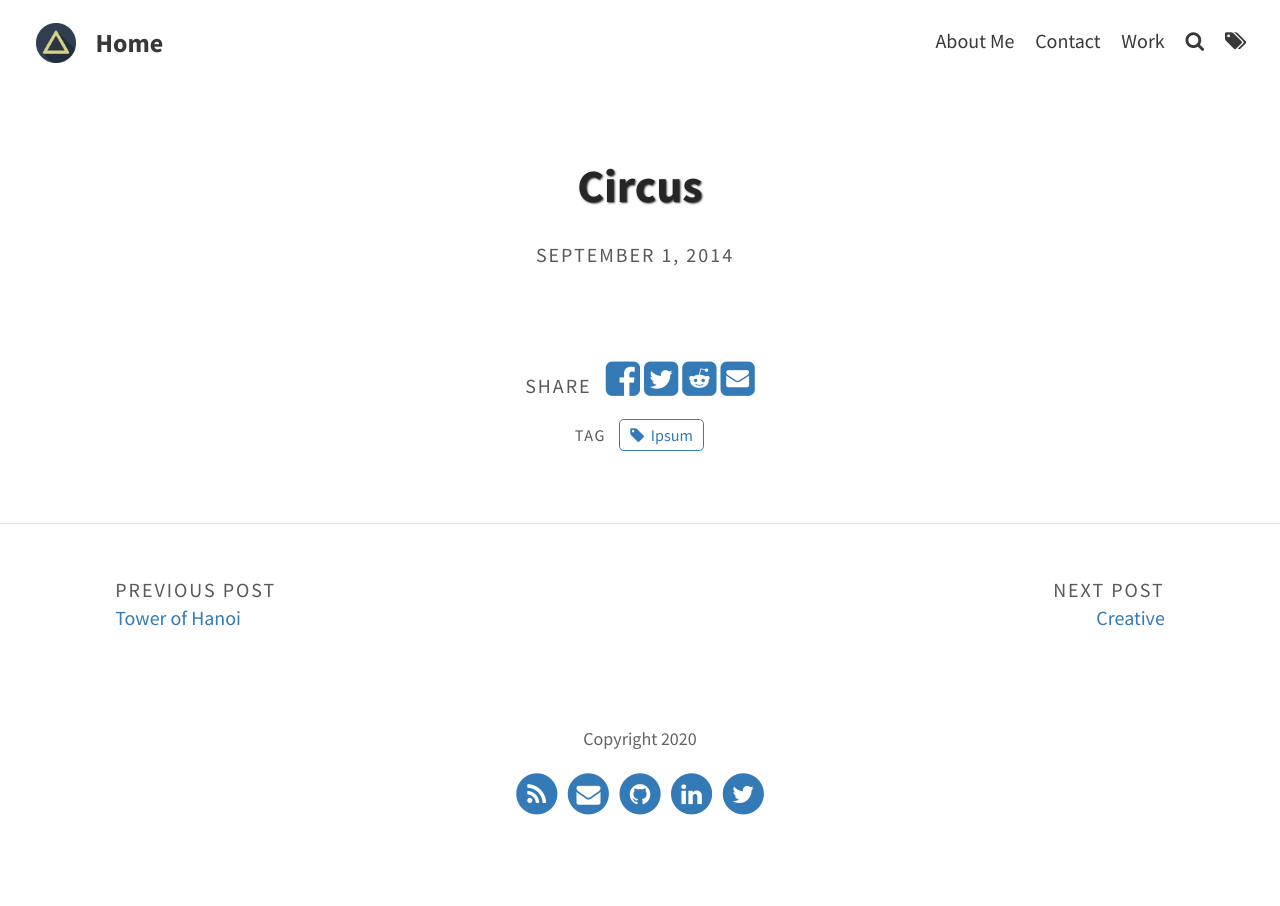
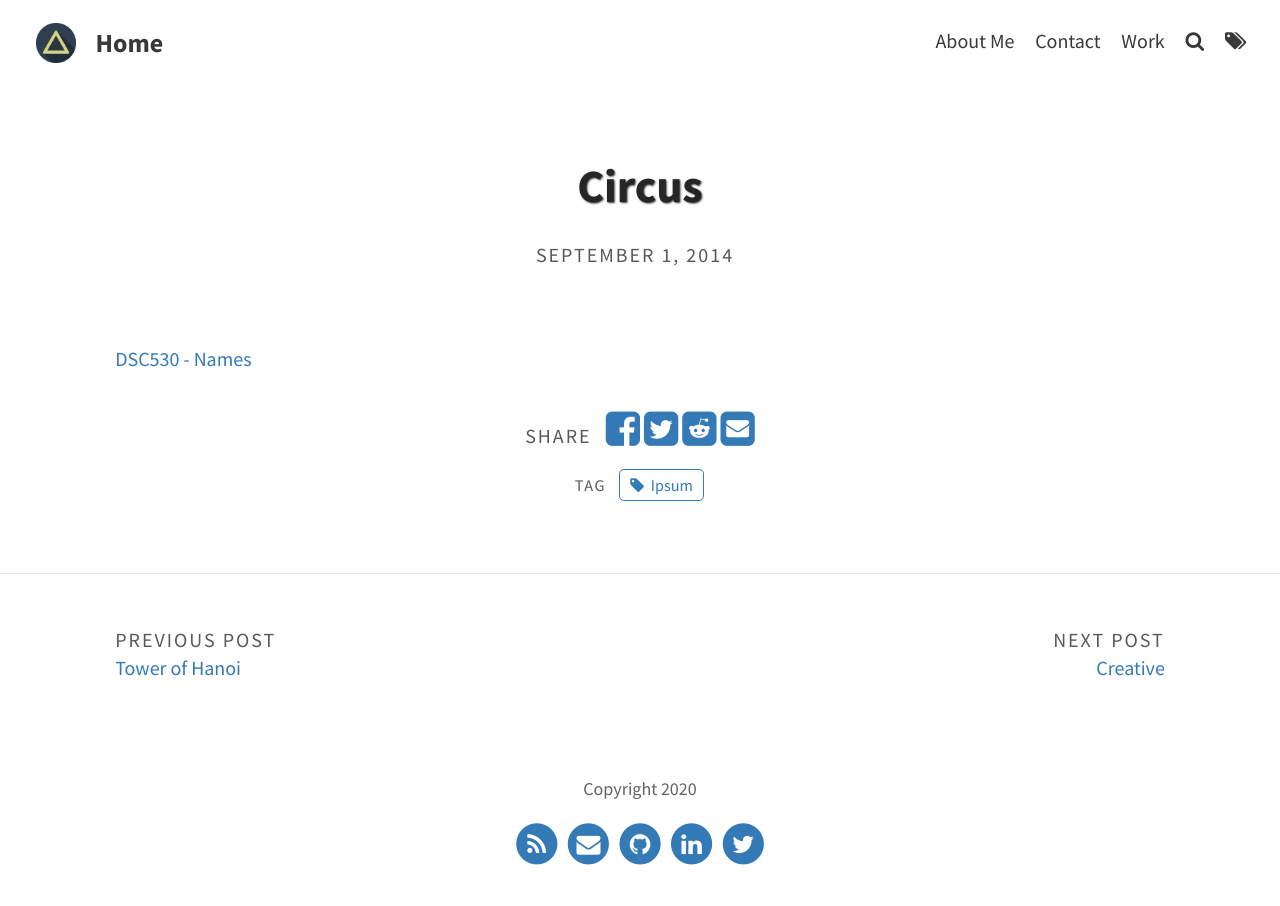
Before and after one commit to knmoses/knmoses.github.io, a Jekyll site: the page built from _portfolio/circus.md, in a window 1280 px wide. Built offline with Jekyll 4.4.1, drawn with Linux system fonts in a browser that asks for light colours.

Commit message:
Update circus.md

```diff
--- a/_portfolio/circus.md
+++ b/_portfolio/circus.md
@@ -5,3 +5,5 @@ img: "assets/img/portfolio/circus.png"
 date: September 2014
 tags: [Ipsum]
 ---
+
+[DSC530 - Names](https://github.com/knmoses/DSC530-Names)
```
